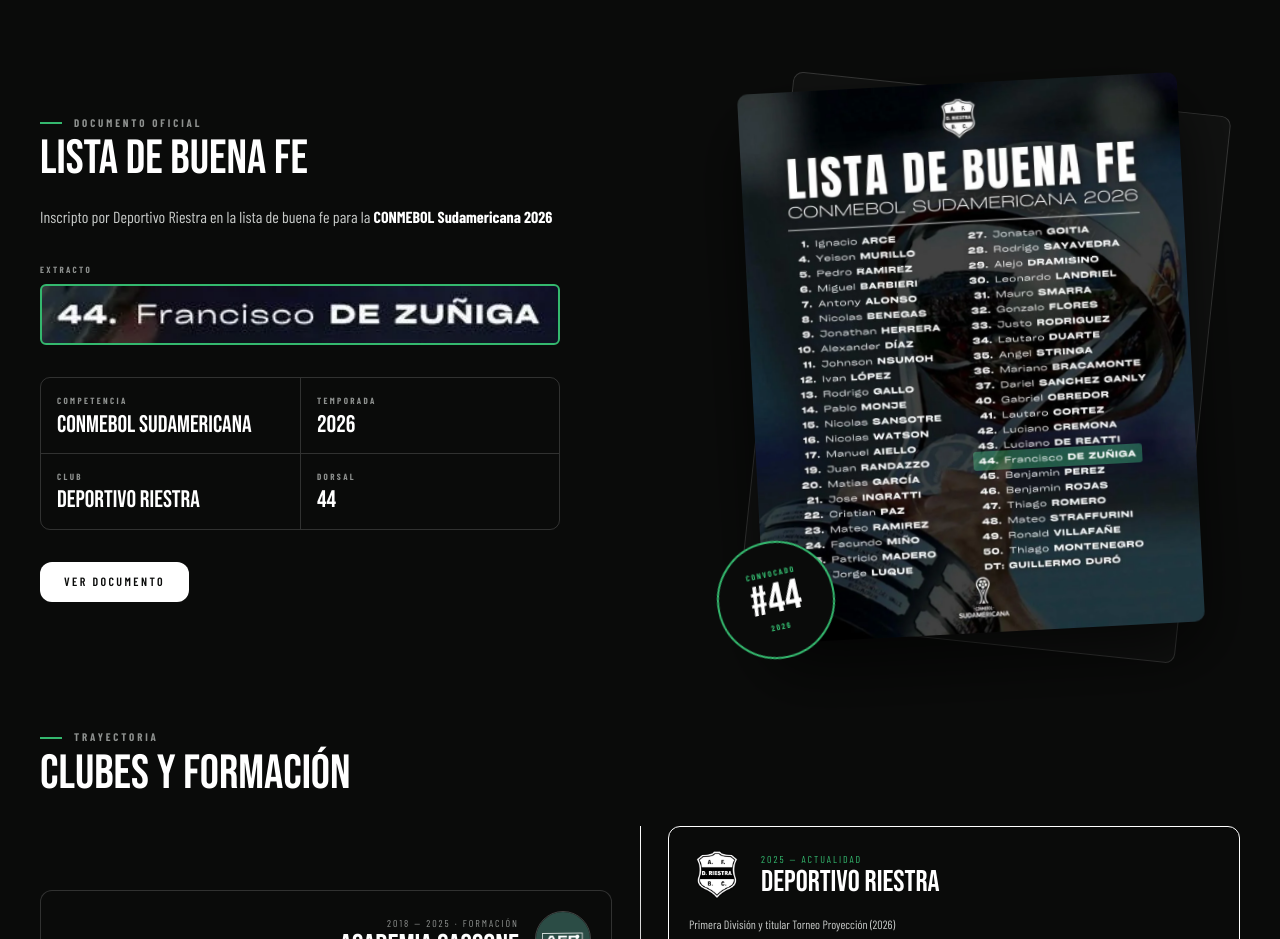
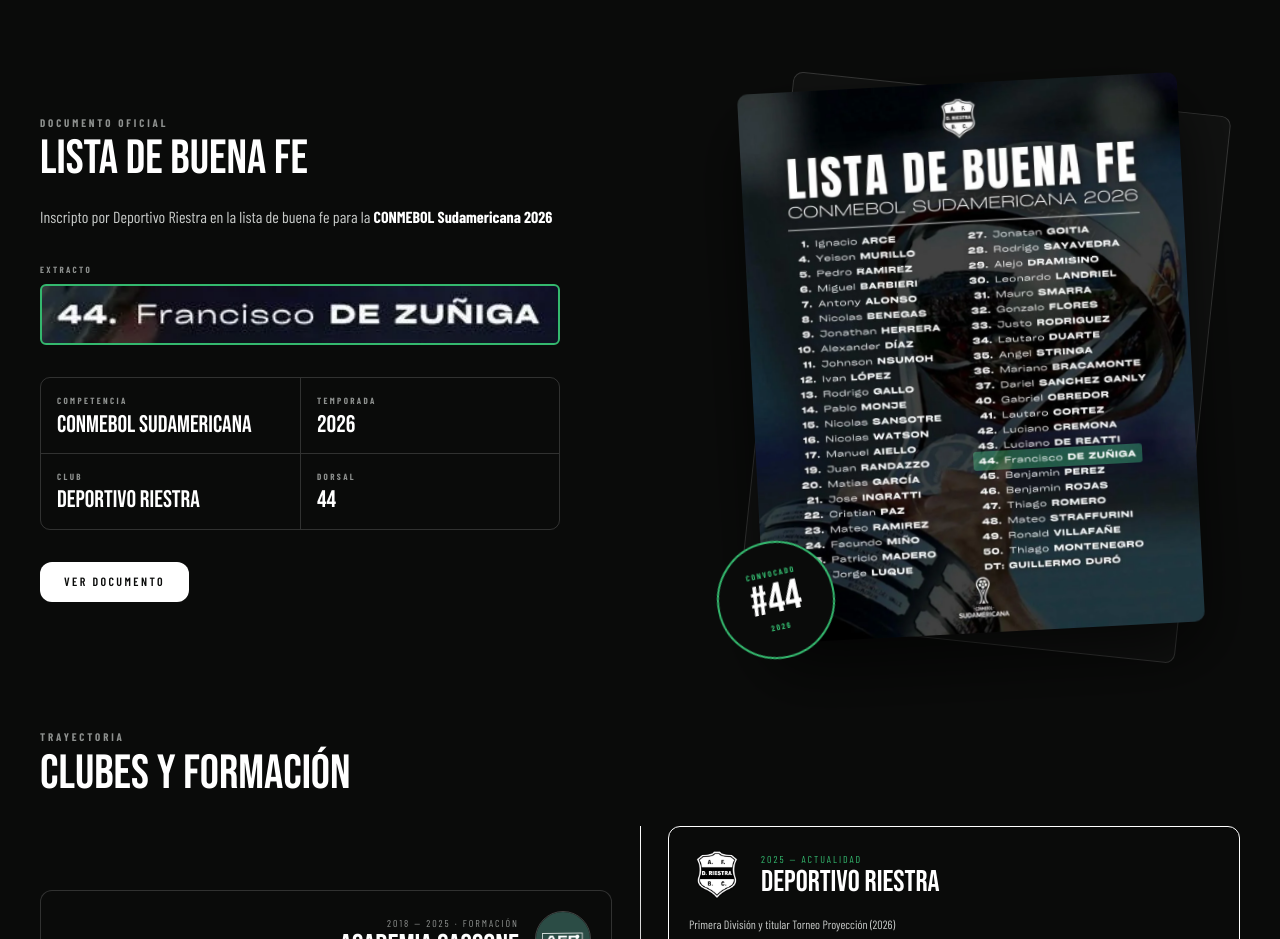
Before and after one commit to mgunsett/francisco_dezuniga, a React (Vite) app: page / in a window 1280 px wide. Shown: the part 1760-2699 px from the top of the page. Built offline with nearby package versions, Linux system fonts and the light colour scheme; no server answers; the database is empty.

Commit message:
finals proyects

```diff
--- a/src/components/Stats/statsShared.jsx
+++ b/src/components/Stats/statsShared.jsx
@@ -27,7 +27,7 @@ export function BlockTitle({ eyebrow, title, right, ...rest }) {
     <Flex align="flex-end" justify="space-between" gap={4} mb={{ base: 5, lg: 7 }} {...rest}>
       <Box>
         <Flex align="center" gap={3} mb={1}>
-          <Box w="22px" h="2px" bg="brand.greenBright" />
+
           <Eyebrow>{eyebrow}</Eyebrow>
         </Flex>
         <Text as="h3" fontFamily="heading" fontSize={{ base: '4xl', lg: '5xl' }} lineHeight={1}>
```
